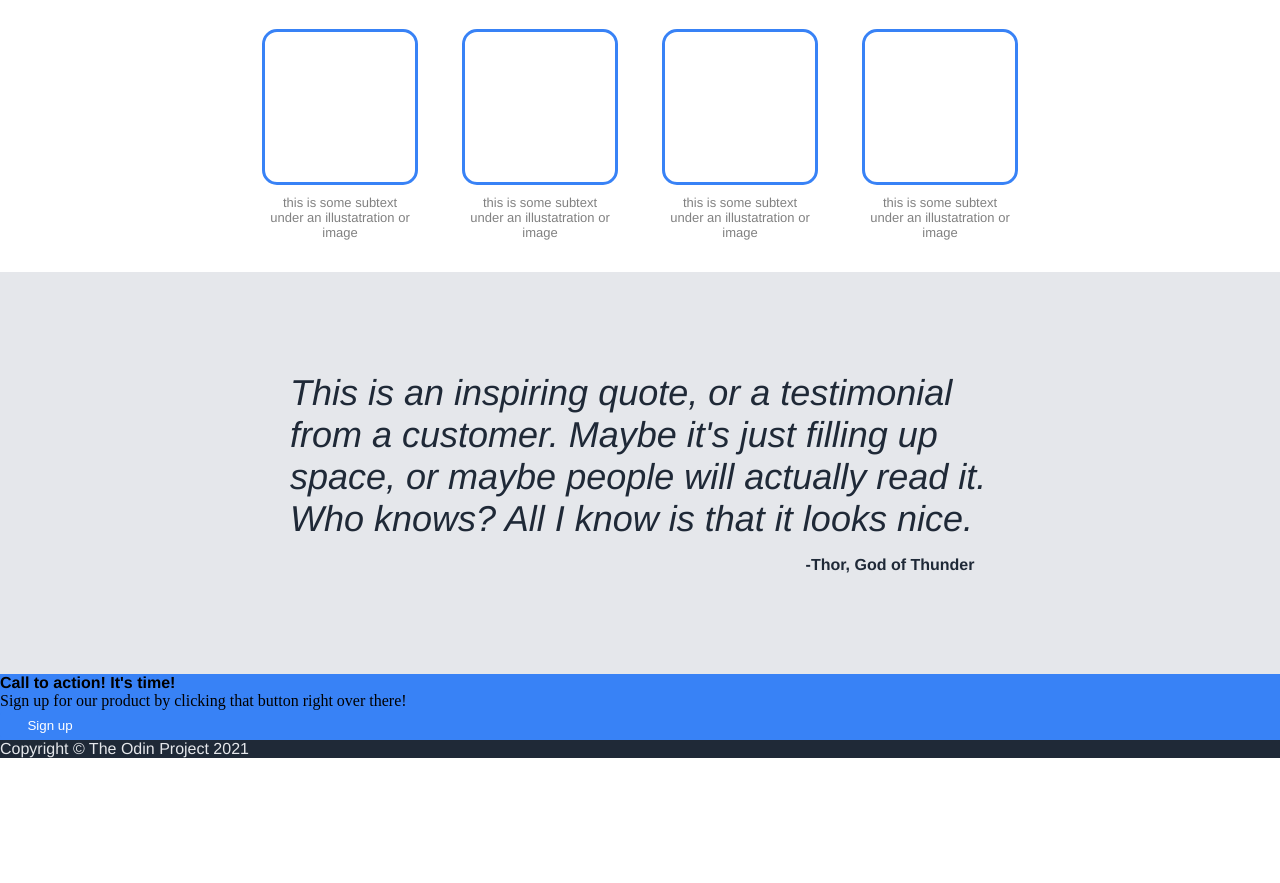
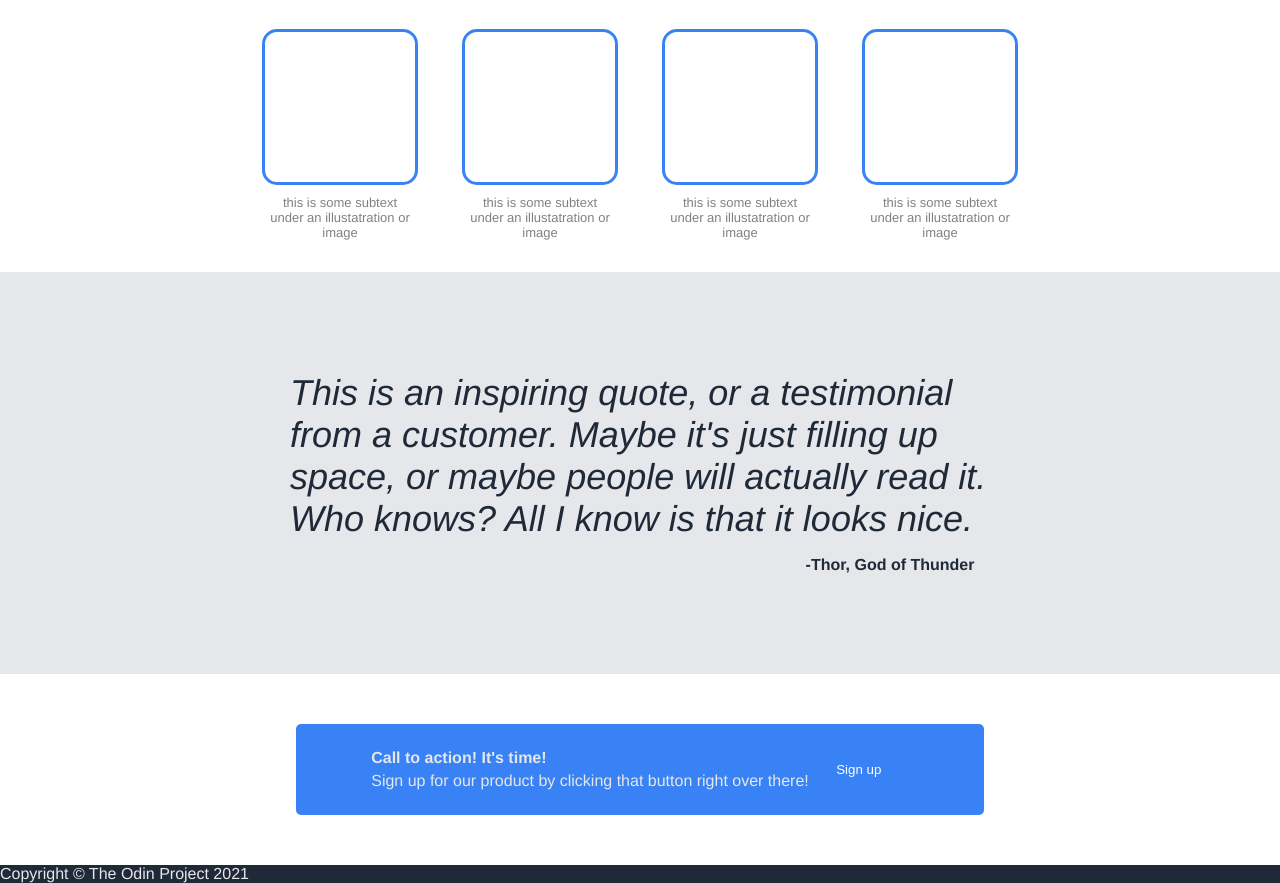
Before and after one commit to joshuarymer/odin-landing-page, a plain HTML site: page index.html in a window 1280 px wide. Shown: the part 450-1333 px from the top of the page. Before the commit the page ends 1208 px from the top, so only its background shows below. Drawn offline with Linux system fonts and the light colour scheme.

Commit message:
Add initial flex arrangement - signup

```diff
--- a/index.html
+++ b/index.html
@@ -65,7 +65,7 @@
         <div class="signup-prompt">
             <div class="signup-text">
                 <div class="hel-bold" id="signup-header">Call to action! It's time!</div>
-                <div class="signup-sub">Sign up for our product by clicking that
+                <div class="signup-sub grey-txt">Sign up for our product by clicking that
                     button right over there!
                 </div>
             </div>
--- a/styles.css
+++ b/styles.css
@@ -120,10 +120,30 @@ button {
     padding: 100px;
 }
 
+.signup-container {
+    display: flex;
+    justify-content: center;
+    align-items: center;
+    padding: 50px;
+}
+
 .signup-prompt {
     background-color: #3882f6;
+    border-radius: 5px;
+    padding: 25px 75px;
+    display: flex;
+    align-items: center;
 }
 
+.signup-text {
+    display: flex;
+    flex-direction: column;
+    gap: 5px;
+}
+
+.signup-sub {
+    font-size: smallr;
+}
 .hel-bold {
     font-family: Helvetica, Arial, sans-serif;
     font-weight: 800;
@@ -176,3 +196,7 @@ button {
     color: #1f2937;
     margin-left: 500px;
 }
+
+#signup-header {
+    color: #e5e7eb;
+}
```
